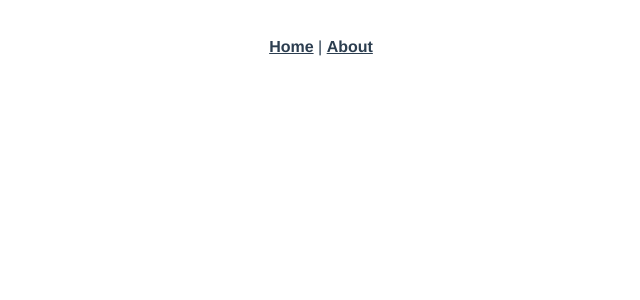
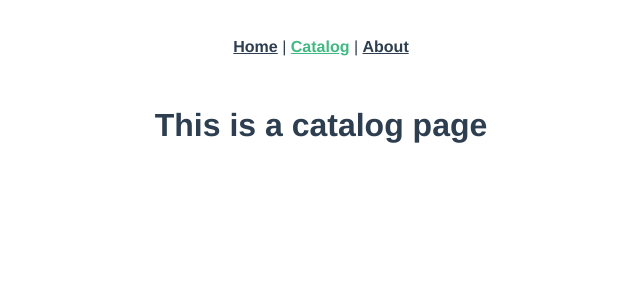
Before and after one commit to tyfannianathaniel/vuejs-eshop, a Vue app: page /catalog in a window 1280 px wide. Before the commit this address had no page. Shown: the top 300 px of the page, without its empty margins (319-959 px from the left). Built offline with nearby package versions, Linux system fonts and the light colour scheme.

Commit message:
setup catalog

```diff
--- a/src/App.vue
+++ b/src/App.vue
@@ -1,6 +1,7 @@
 <template>
   <div id="nav">
     <router-link to="/">Home</router-link> |
+    <router-link to="/catalog">Catalog</router-link> |
     <router-link to="/about">About</router-link>
   </div>
   <router-view/>
--- a/src/router/index.js
+++ b/src/router/index.js
@@ -6,6 +6,11 @@ const routes = [
     path: '/',
     name: 'Home',
     component: Home
+  },
+  {
+    path: '/catalog',
+    name: 'Catalog',
+    component: () => import('@/views/Catalog.vue')
   },
   {
     path: '/about',
--- /dev/null
+++ b/src/views/Catalog.vue
@@ -0,0 +1,16 @@
+<template>
+  <div class="catalog">
+    <h1>This is a catalog page</h1>
+  </div>
+</template>
+
+
+<script>
+export default {
+
+}
+</script>
+
+<style>
+
+</style>
```
Also changed, not shown: 1 other file (tests, documents, lock files or other folders).
